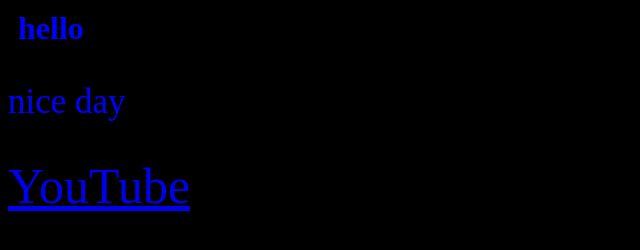
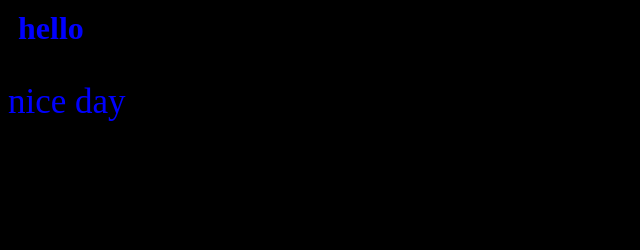
Before and after one commit to Maloi2/my-site, a plain HTML site: page index.html in a window 1280 px wide. Shown: the whole page, without its empty margins (0-640 px from the left). Drawn offline with Linux system fonts and the light colour scheme.

Commit message:
Update index.html

```diff
--- a/index.html
+++ b/index.html
@@ -9,4 +9,3 @@
         <p> nice day </p>
     </body>
 </html>
-<a href="https://www.youtube.com/?app=desktop&gl=UA&hl=uk">YouTube</a>
```
